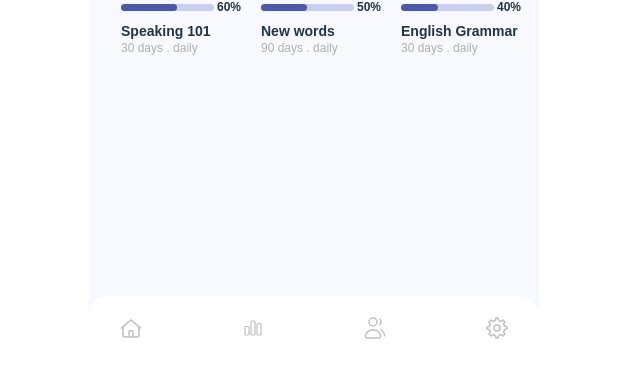
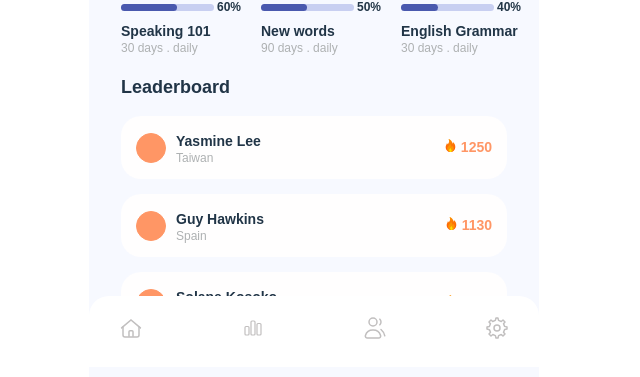
Before and after one commit to bogadeji/engLearn, a React (Vite) app: page / in a window 1280 px wide. Shown: the part 433-810 px from the top of the page, without its empty margins (326-966 px from the left). Built offline with nearby package versions, Linux system fonts and the light colour scheme.

Commit message:
LeaderBoard UI

```diff
--- a/src/App.jsx
+++ b/src/App.jsx
@@ -3,6 +3,7 @@ import NavBar from './components/NavBar/NavBar'
 import Welcome from './components/Welcome/Welcome'
 import LearningGoal from './components/LearningGoal/LearningGoal'
 import Lessons from './components/Lessons/Lessons'
+import Leaderboard from './components/LeaderBoard/LeaderBoard'
 
 function App() {
 
@@ -13,6 +14,7 @@ function App() {
         <Welcome />
         <LearningGoal />
         <Lessons heading="Your lesson" />
+        <Leaderboard />
       </main>
     </>
   )
--- /dev/null
+++ b/src/components/LeaderBoard/LeaderBoard.jsx
@@ -0,0 +1,58 @@
+import React from 'react';
+import styles from './leaderboard.module.css';
+import LearningPoints from '../LearningPoints/LearningPoints';
+
+function Leaderboard() {
+
+  const users = [
+    {
+      name: 'Yasmine Lee',
+      country: 'Taiwan',
+      points: 1250,
+      imgUrl: ''
+    },
+    {
+      name: 'Guy Hawkins',
+      country: 'Spain',
+      points: 1130,
+      imgUrl: ''
+    },
+    {
+      name: 'Solape Kosoko',
+      country: 'Nigeria',
+      points: 1125,
+      imgUrl: ''
+    }
+  ]
+  return (
+    <>
+      <div>
+        <h3 className={styles.heading}>Leaderboard</h3>
+
+        <div className={styles.users}>
+          {
+            users.map((user, index) => (
+              <div key={index} className={styles.user}>
+                <div className={styles.userImg}>
+                  <div className={styles.imgDiv}>
+                    <img src="" alt="" />
+                  </div>
+                  <div>
+                    <p className={styles.username}>{user.name}</p>
+                    <p className={styles.country}>{user.country}</p>
+                  </div>
+                </div>
+                <div>
+                  <LearningPoints points={user.points} textcolor="orange" />
+                </div>
+              </div>
+            ))
+          }
+
+        </div>
+      </div>
+    </>
+  )
+}
+
+export default Leaderboard;
--- /dev/null
+++ b/src/components/LeaderBoard/leaderboard.module.css
@@ -0,0 +1,45 @@
+.heading {
+  font-size: 18px;
+  font-weight: bolder;
+  margin-block: 10px;
+}
+
+.users {
+
+}
+
+.user {
+  background-color: #fffefe;
+  display: flex;
+  justify-content: space-between;
+  align-items: center;
+  padding: 15px;
+  margin-block: 15px;
+  border-radius: 20px;
+}
+
+.userImg {
+  display: flex;
+  justify-content: center;
+  align-items: center;
+  gap: 10px
+}
+
+.imgDiv {
+  height: 30px;
+  width: 30px;
+  background-color: #ff9665;
+  border: 1.5px solid #ff9665;
+  border-radius: 50%;
+}
+.username {
+  font-size: 14px;
+  font-weight: bolder;
+}
+
+.country {
+  font-size: 12px;
+  font-weight: 400;
+  color: #aeb1b2;
+  line-height: 1;
+}
```
